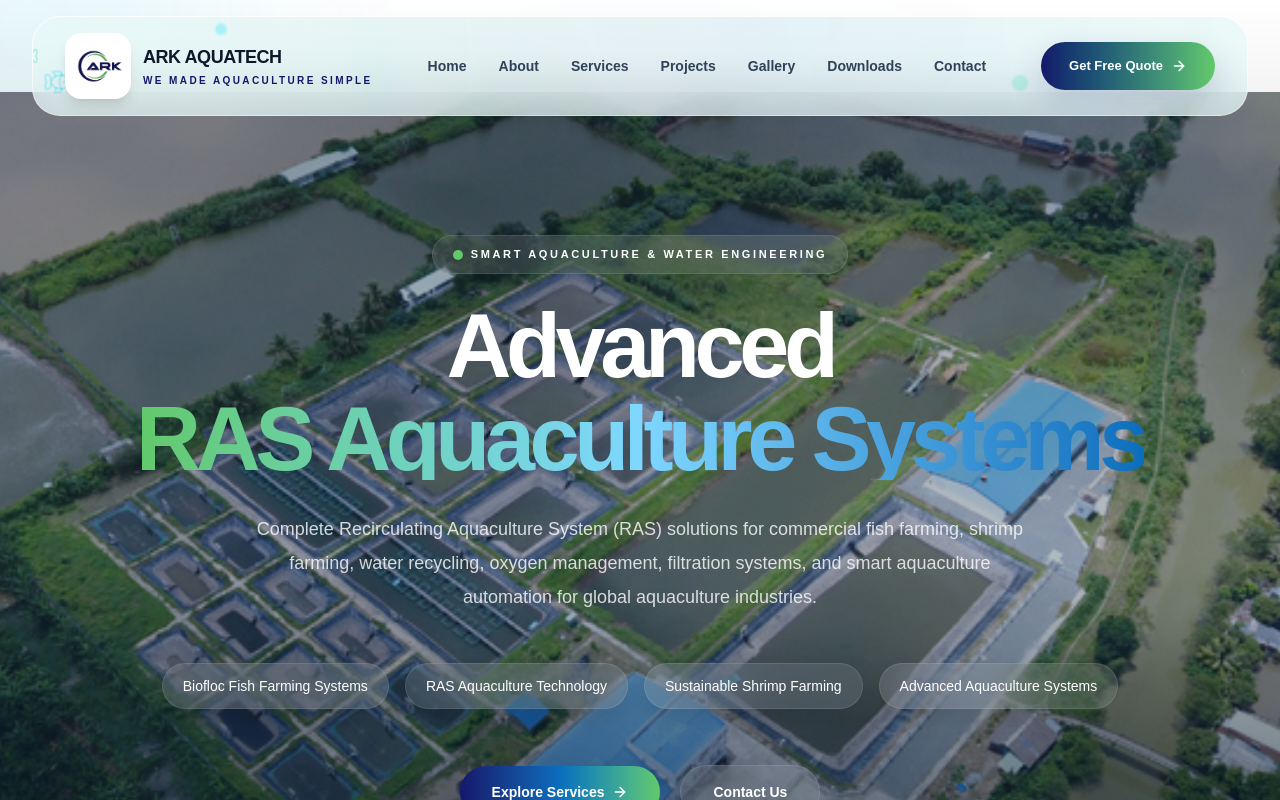
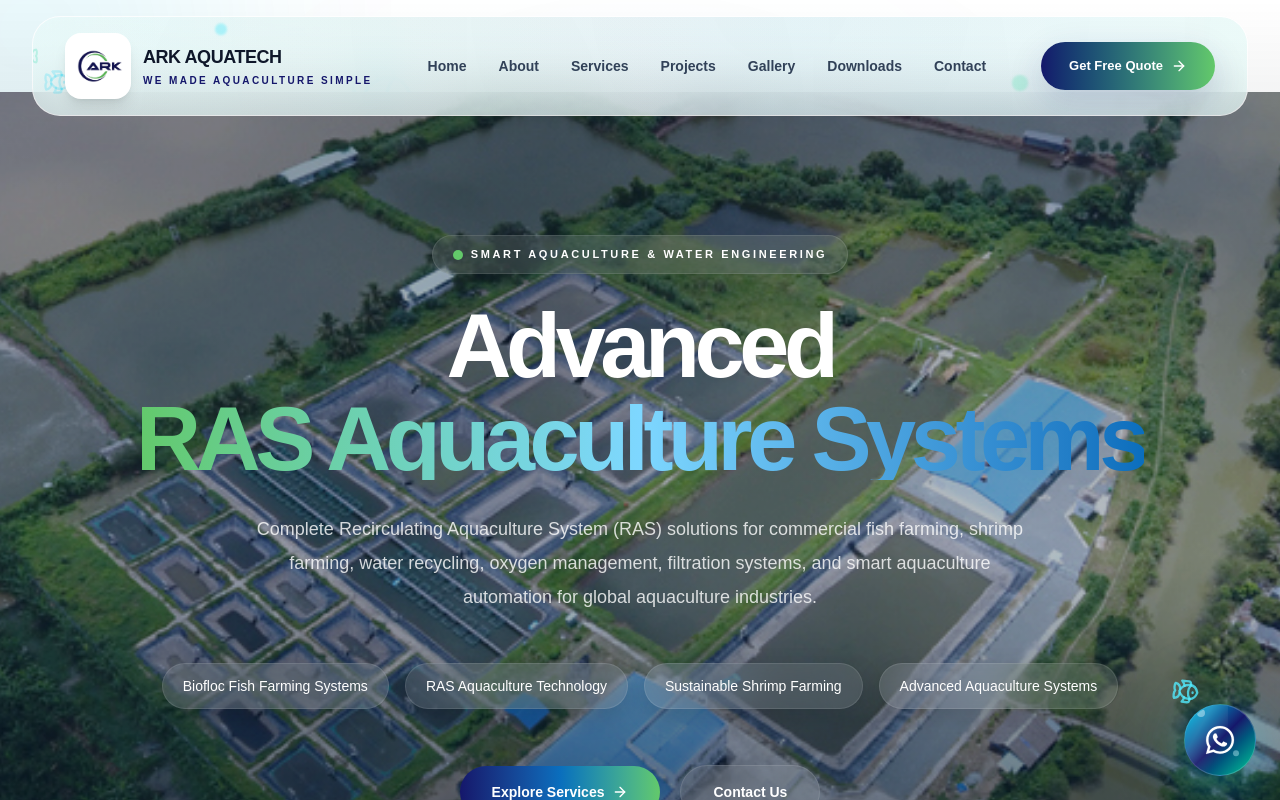
Before and after one commit to arkaquatech1-cell/ARKAQUATECH, a Next.js app: page / in a window 1280 px wide. Shown: the top 800 px of the page. Built offline with nearby package versions, Linux system fonts and the light colour scheme.

Commit message:
first commit

```diff
--- /dev/null
+++ b/app/components/WhatsAppFloatingButton.tsx
@@ -0,0 +1,174 @@
+"use client";
+
+import Link from "next/link";
+import { FaWhatsapp } from "react-icons/fa";
+import { motion } from "framer-motion";
+
+import {
+  MessageCircle,
+  Fish,
+} from "lucide-react";
+
+export default function WhatsAppFloatingButton() {
+  return (
+    <div className="fixed bottom-6 right-6 z-[120]">
+
+      {/* WATER GLOW */}
+
+      <motion.div
+        animate={{
+          scale: [1, 1.15, 1],
+          opacity: [0.4, 0.7, 0.4],
+        }}
+        transition={{
+          repeat: Infinity,
+          duration: 4,
+        }}
+        className="
+          absolute
+          inset-0
+          rounded-full
+          bg-cyan-400/30
+          blur-2xl
+        "
+      />
+
+      {/* FLOATING FISH */}
+
+      <motion.div
+        animate={{
+          x: [0, 12, -8, 0],
+          y: [0, -10, 6, 0],
+          rotate: [0, 10, -10, 0],
+        }}
+        transition={{
+          repeat: Infinity,
+          duration: 6,
+        }}
+        className="
+          absolute
+          -left-5
+          -top-5
+          text-cyan-300/80
+        "
+      >
+        <Fish className="h-7 w-7" />
+      </motion.div>
+
+      {/* WHATSAPP BUTTON */}
+
+      <motion.div
+        whileHover={{
+          scale: 1.08,
+        }}
+        whileTap={{
+          scale: 0.95,
+        }}
+      >
+        <Link
+          href="https://wa.me/919063289228"
+          target="_blank"
+          className="
+            group
+            relative
+            flex
+            h-[72px]
+            w-[72px]
+            items-center
+            justify-center
+            overflow-hidden
+            rounded-full
+            border
+            border-white/20
+            bg-gradient-to-br
+            from-cyan-400
+            via-[#15176B]
+            to-emerald-400
+            shadow-[0_15px_45px_rgba(34,211,238,0.35)]
+            backdrop-blur-xl
+          "
+        >
+          {/* WATER FLOW */}
+
+          <motion.div
+            animate={{
+              x: ["-100%", "100%"],
+            }}
+            transition={{
+              repeat: Infinity,
+              duration: 3,
+              ease: "linear",
+            }}
+            className="
+              absolute
+              inset-0
+              opacity-30
+            "
+            style={{
+              background:
+                "linear-gradient(120deg, transparent 20%, rgba(255,255,255,0.5) 50%, transparent 80%)",
+            }}
+          />
+
+          {/* BUBBLES */}
+
+          <motion.div
+            animate={{
+              y: [0, -10, 0],
+            }}
+            transition={{
+              repeat: Infinity,
+              duration: 3,
+            }}
+            className="
+              absolute
+              left-3
+              top-3
+              h-2
+              w-2
+              rounded-full
+              bg-white/40
+            "
+          />
+
+          <motion.div
+            animate={{
+              y: [0, -8, 0],
+            }}
+            transition={{
+              repeat: Infinity,
+              duration: 4,
+            }}
+            className="
+              absolute
+              right-4
+              bottom-4
+              h-1.5
+              w-1.5
+              rounded-full
+              bg-cyan-100/40
+            "
+          />
+
+          {/* ICON */}
+
+         <FaWhatsapp
+  className="
+    relative
+    z-10
+    h-8
+    w-8
+    text-white
+  "
+
+            strokeWidth={2.4}
+          />
+        </Link>
+      </motion.div>
+
+      {/* ONLINE TEXT */}
+
+
+    </div>
+  );
+}
--- a/app/layout.tsx
+++ b/app/layout.tsx
@@ -209,6 +209,7 @@ import "./globals.css";
 import Navbar from "./components/Navbar";
 import Footer from "./components/Footer";
 import FloatingFishes from "./components/FloatingFishes";
+import WhatsAppFloatingButton from "./components/WhatsAppFloatingButton";
 
 const inter = Inter({
   subsets: ["latin"],
@@ -433,7 +434,7 @@ export default function RootLayout({
         </main>
 
         {/* FOOTER */}
-
+<WhatsAppFloatingButton/>
         <div className="relative z-[5]">
           <Footer />
         </div>
```
